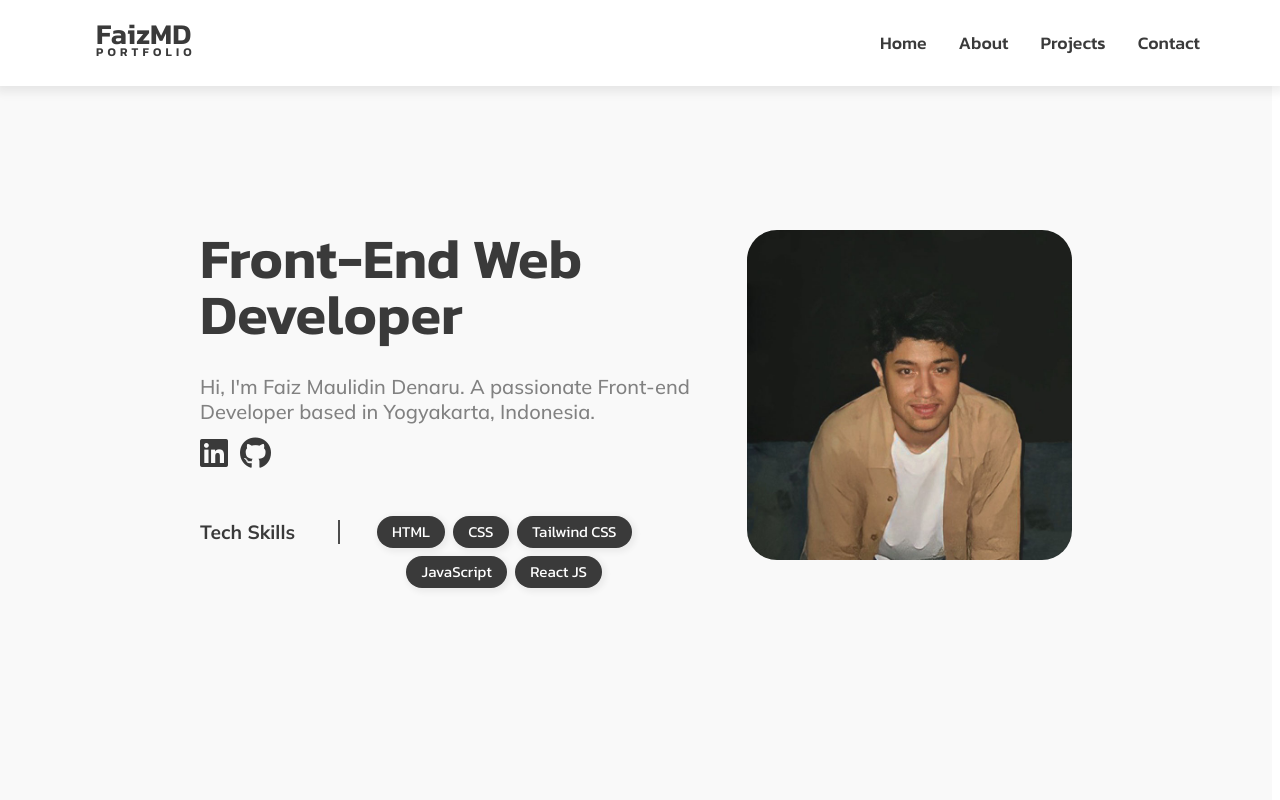
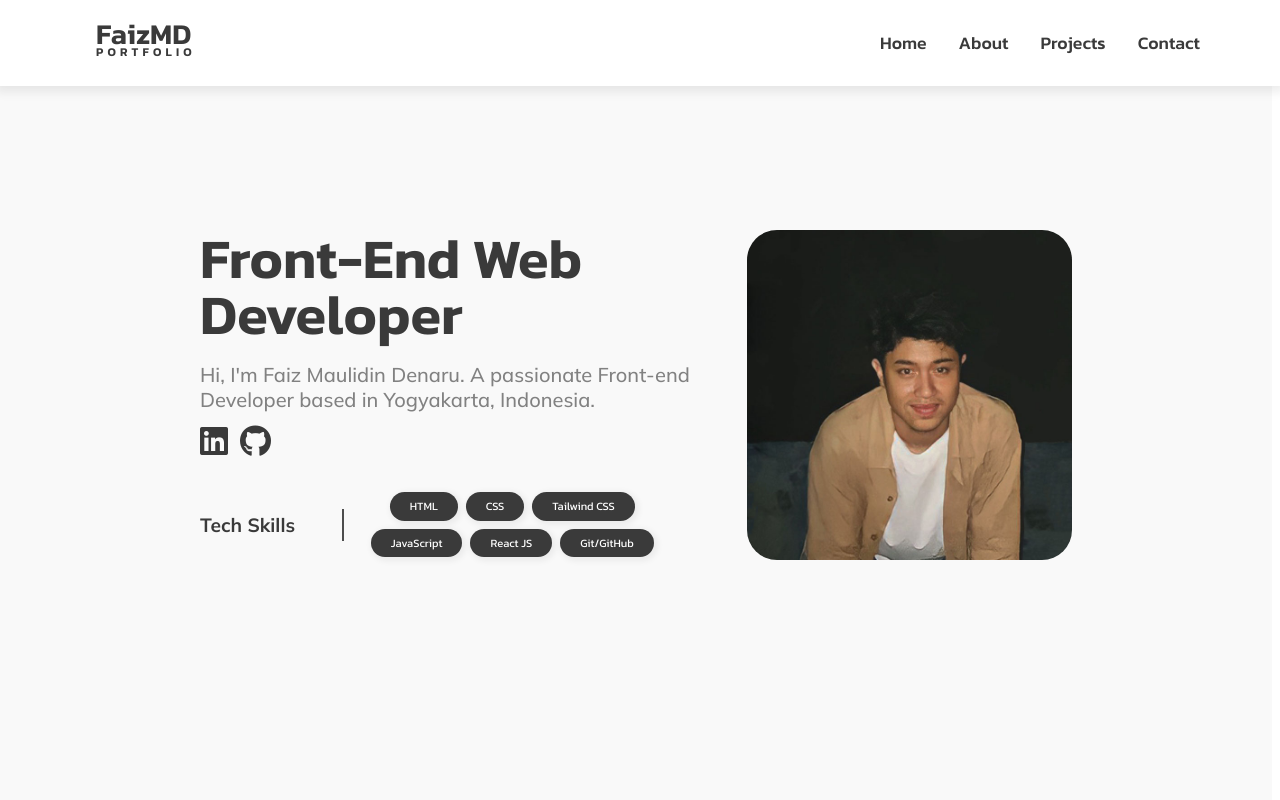
Before and after one commit to FaizMaulidin/My-portfolio, a plain HTML site: page index.html in a window 1280 px wide. Shown: the top 800 px of the page. Drawn offline with Linux system fonts and the light colour scheme.

Commit message:
adding github tech stacks

```diff
--- a/index.html
+++ b/index.html
@@ -70,6 +70,7 @@
                         <div class="icons-btn">Tailwind CSS</div>
                         <div class="icons-btn">JavaScript</div>
                         <div class="icons-btn">React JS</div>
+                        <div class="icons-btn">Git/GitHub</div>
                     </div>
                 </div>
             </div>
--- a/style.css
+++ b/style.css
@@ -124,8 +124,10 @@ body {
 }
 
 .home-text {
-    display: grid;
-    row-gap: 2em;
+    display: flex;
+    flex-direction: column;
+    gap: 1.25rem;
+    height: 100%;
     width: 100%;
 }
 
@@ -133,10 +135,13 @@ body {
     font-size: 3.5em;
     line-height: 1em;
     max-width: 15ch;
+
 }
 
 .desc {
     max-width: 48ch;
+    align-self: flex-start;
+
 }
 
 .home-link {
@@ -164,20 +169,22 @@ body {
 
 .tech-stack {
     display: flex;
-    align-items: flex-start;
+    align-items: center;
+    gap: 0.25rem;
+    height: fit-content;
 }
 
 .tech-stack p {
     font-family: 'Mulish';
     font-size: 1.2em;
     font-weight: 700;
-    margin-top: 0.25rem;
+    height: 100%;
     width: 12ch;
 }
 
 .tech-stack .line {
-    margin-top: 0.25rem;
-    height: 1.5em;
+    display: block;
+    height: 2rem;
     width: 2px;
     background-color: #4d4d4d;
 }
@@ -196,8 +203,9 @@ body {
     box-shadow: 2px 2px 6px 2px rgba(0, 0, 0, 0.06);
     color: white;
     border-radius: 3em;
-    padding: 0.3em 1em;
+    padding: 0.4rem 1.25rem;
     font-weight: 400;
+    font-size: 0.7rem;
     background-color: var(--main-color);
 }
 
```
